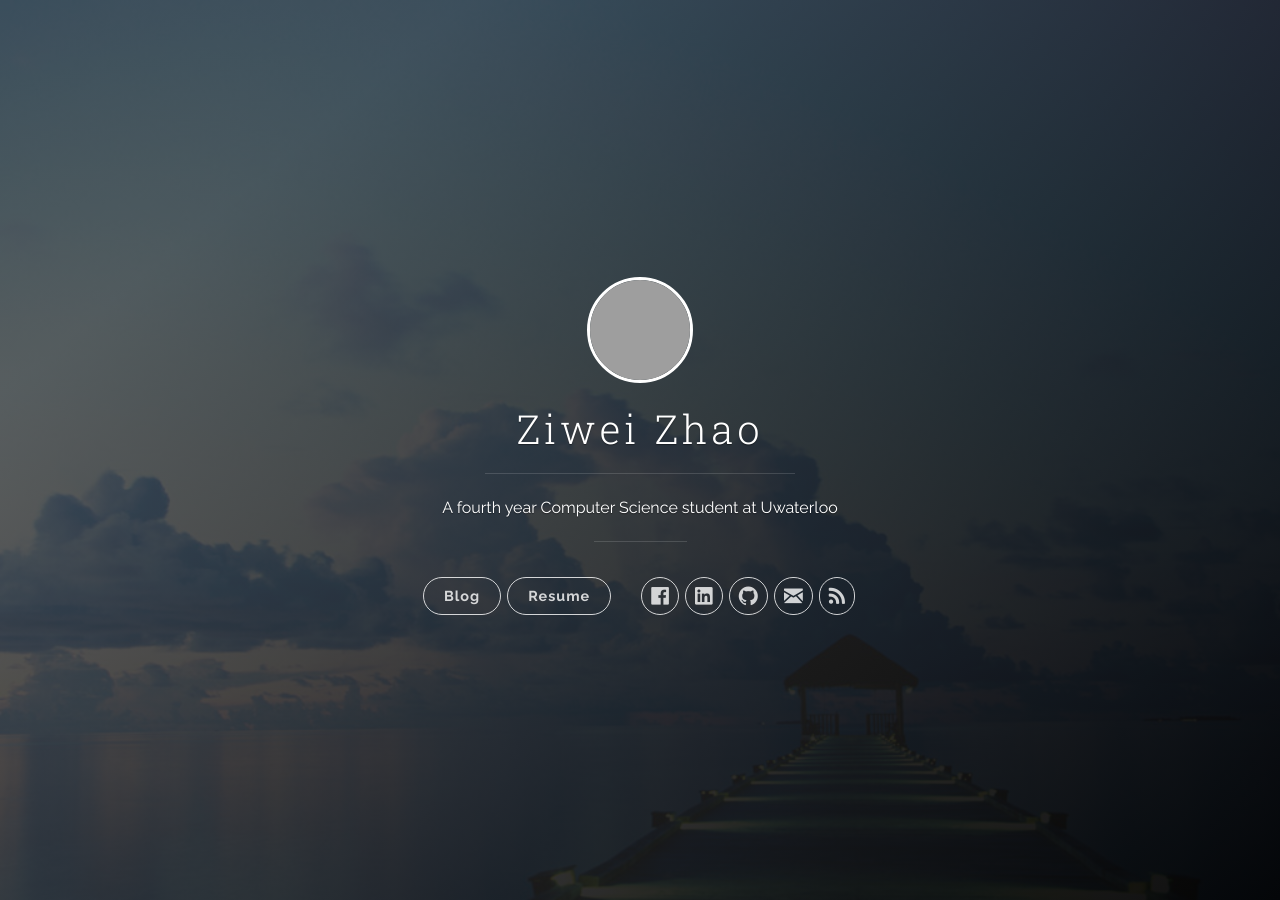
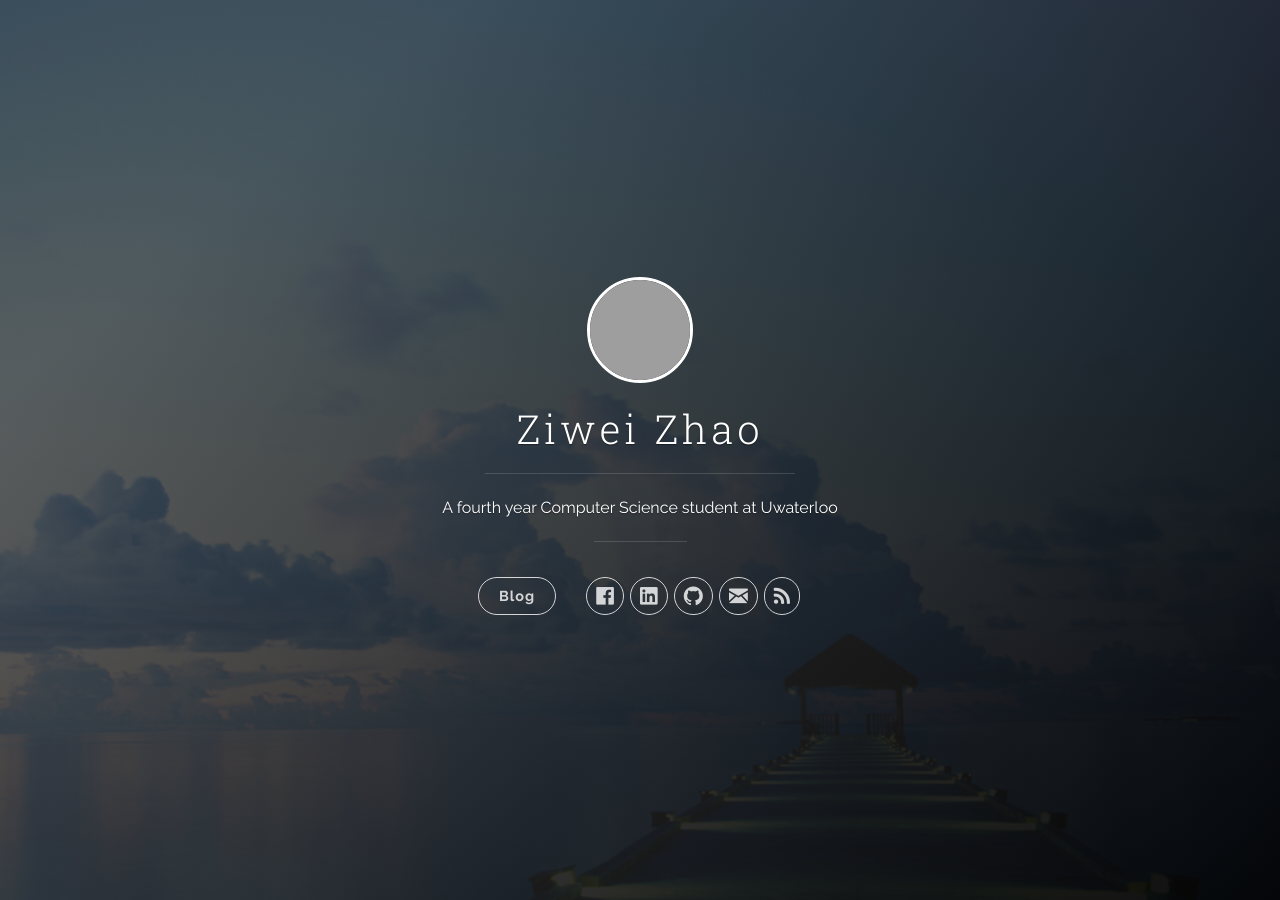
Before and after one commit to ZiweiZhao/ziweizhao.github.io, a Jekyll site: the page built from index.html, in a window 1280 px wide. Built offline with Jekyll 4.4.1, drawn with Linux system fonts in a browser that asks for light colours; nearby versions of some CDN libraries; the list of posts is cut into pages by our own code; grey boxes are pictures that could not be loaded.

Commit message:
Update header.html

```diff
--- a/_includes/header.html
+++ b/_includes/header.html
@@ -24,11 +24,7 @@
             </ul>
           </nav>
 
-          <nav class="cover-navigation cover-navigation--primary">
-            <ul class="navigation">
-              <li class="navigation__item"><a href="{{ site.baseurl }}resume.pdf" title="link to {{ site.title }} resume.pdf" class="blog-button">Resume</a></li>
-            </ul>
-          </nav>
+
 
           <nav class="cover-navigation navigation--social">
             <ul class="navigation">
```
